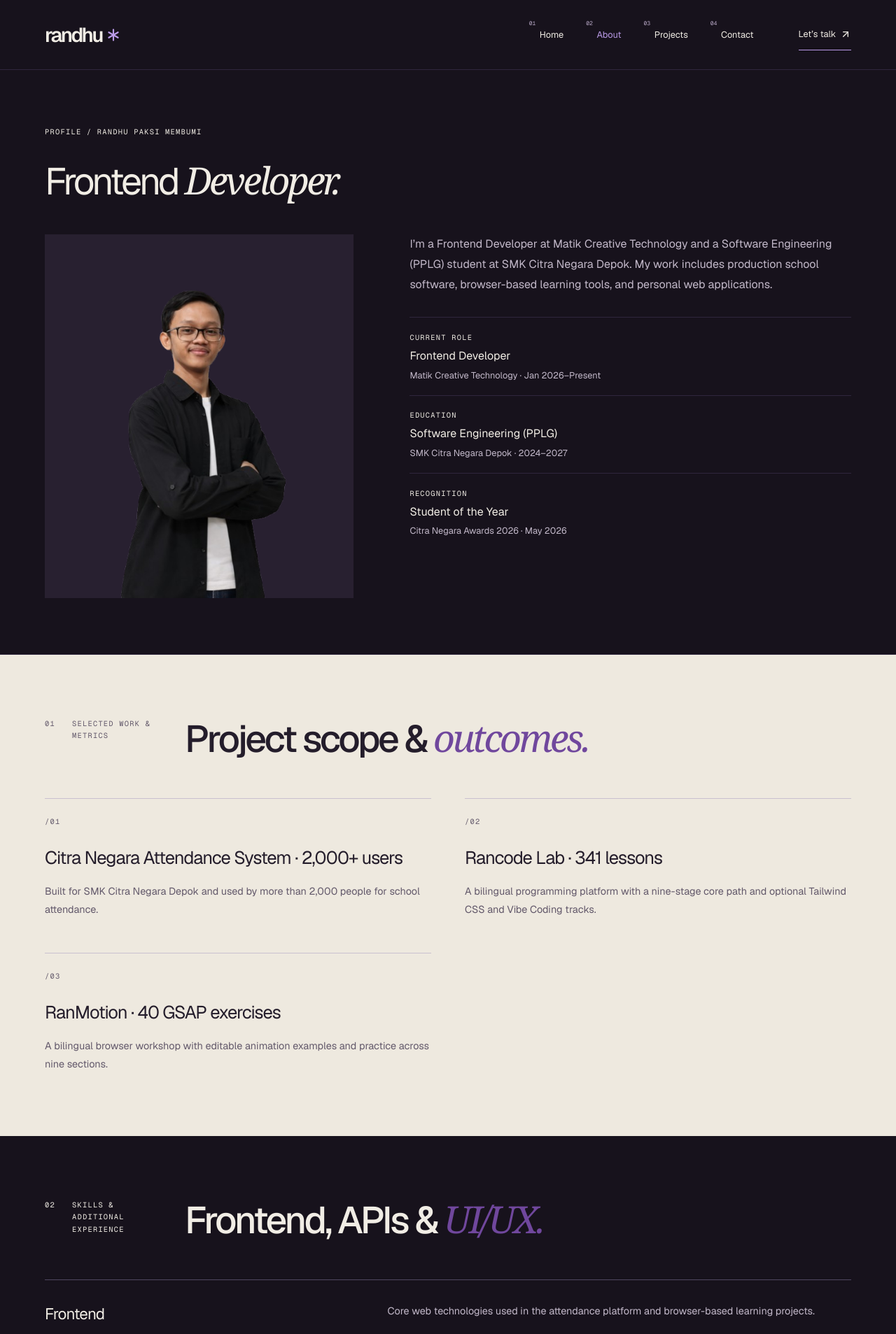
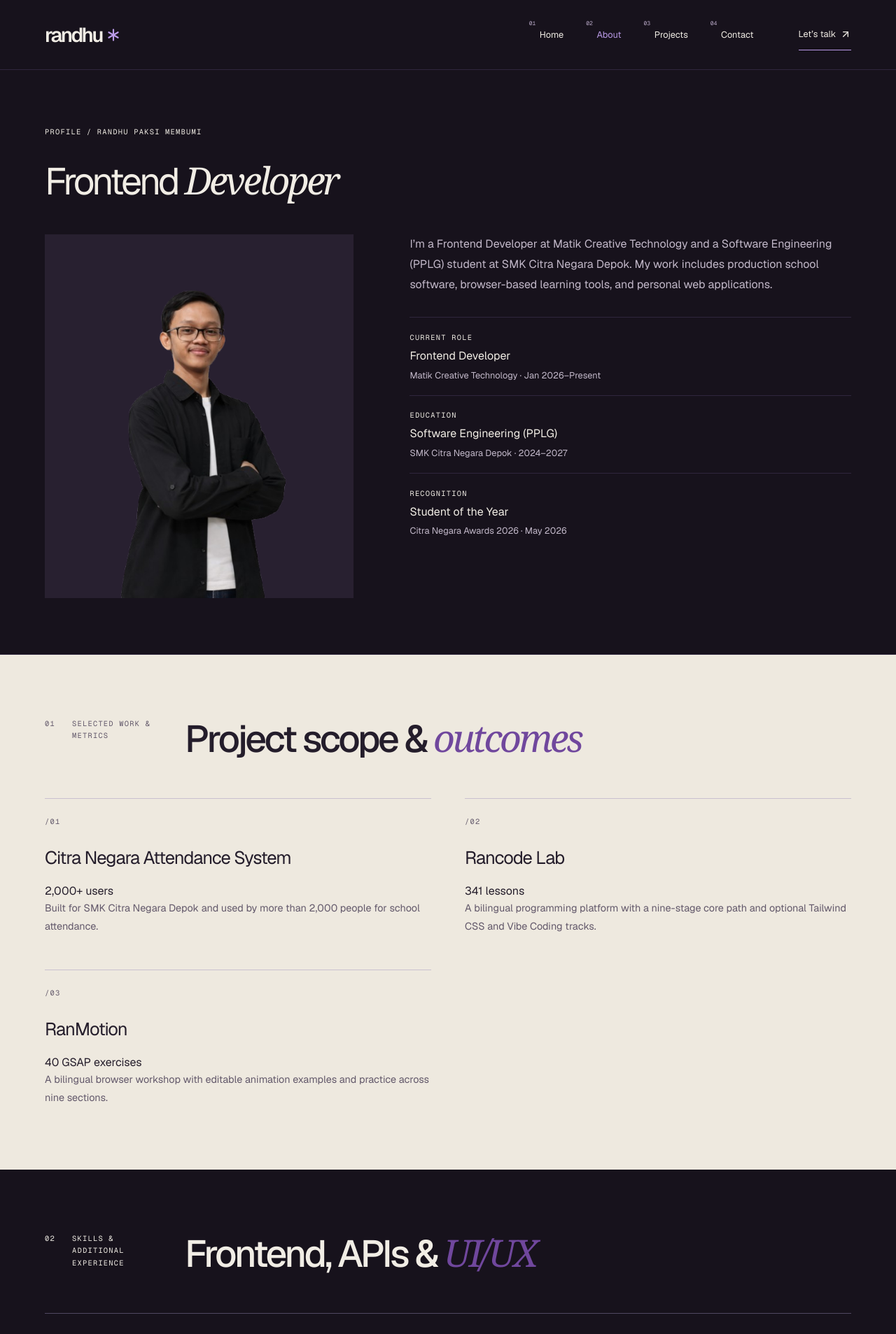
Before and after one commit to randhupaksi/rand-dev, a React (Vite) app: page /about in a window 1280 px wide. Shown: the top 1907 px of the page at 70% size. Built offline with nearby package versions, Linux system fonts and the light colour scheme; no server answers.

Commit message:
content(portfolio): clarify profile and project information

```diff
--- a/src/data/about.ts
+++ b/src/data/about.ts
@@ -2,17 +2,20 @@ import type { FaqItem, JourneyItem, ProfileHighlight, SkillGroup } from '@/types
 
 export const profileHighlights: ProfileHighlight[] = [
   {
-    title: 'Citra Negara Attendance System · 2,000+ users',
+    title: 'Citra Negara Attendance System',
+    metric: '2,000+ users',
     description:
       'Built for SMK Citra Negara Depok and used by more than 2,000 people for school attendance.',
   },
   {
-    title: 'Rancode Lab · 341 lessons',
+    title: 'Rancode Lab',
+    metric: '341 lessons',
     description:
       'A bilingual programming platform with a nine-stage core path and optional Tailwind CSS and Vibe Coding tracks.',
   },
   {
-    title: 'RanMotion · 40 GSAP exercises',
+    title: 'RanMotion',
+    metric: '40 GSAP exercises',
     description:
       'A bilingual browser workshop with editable animation examples and practice across nine sections.',
   },
--- a/src/pages/about-page.tsx
+++ b/src/pages/about-page.tsx
@@ -14,7 +14,7 @@ export default function AboutPage() {
       <header className="folio-page-intro">
         <p className="folio-label">Profile / Randhu Paksi Membumi</p>
         <h1>
-          Frontend <em>Developer.</em>
+          Frontend <em>Developer</em>
         </h1>
         <div className="about-profile">
           <img src="/images/profile/randhu-no-bg.png" alt="Randhu Paksi Membumi" />
@@ -50,7 +50,7 @@ export default function AboutPage() {
           label="Selected work & metrics"
           title={
             <>
-              Project scope & <em>outcomes.</em>
+              Project scope & <em>outcomes</em>
             </>
           }
         />
@@ -59,6 +59,7 @@ export default function AboutPage() {
             <article key={item.title}>
               <p className="folio-label">/0{index + 1}</p>
               <h3>{item.title}</h3>
+              <p className="highlight-metric">{item.metric}</p>
               <p>{item.description}</p>
             </article>
           ))}
@@ -70,7 +71,7 @@ export default function AboutPage() {
           label="Skills & additional experience"
           title={
             <>
-              Frontend, APIs & <em>UI/UX.</em>
+              Frontend, APIs & <em>UI/UX</em>
             </>
           }
         />
@@ -102,7 +103,7 @@ export default function AboutPage() {
           label="Experience & education"
           title={
             <>
-              Roles & <em>recognition.</em>
+              Roles & <em>recognition</em>
             </>
           }
         />
--- a/src/pages/contact-page.tsx
+++ b/src/pages/contact-page.tsx
@@ -14,7 +14,7 @@ export default function ContactPage() {
       <header className="folio-page-intro contact-intro">
         <p className="folio-label">Contact / Randhu Paksi Membumi</p>
         <h1>
-          Contact <em>Randhu.</em>
+          Contact <em>Randhu</em>
         </h1>
         <p>
           Frontend Developer at Matik Creative Technology. Open to frontend roles, product UI work,
@@ -27,7 +27,7 @@ export default function ContactPage() {
           label="Contact channels"
           title={
             <>
-              Professional <em>profiles.</em>
+              Professional <em>profiles</em>
             </>
           }
         />
@@ -68,7 +68,7 @@ export default function ContactPage() {
           label="Work & technologies"
           title={
             <>
-              Availability & <em>stack.</em>
+              Availability & <em>stack</em>
             </>
           }
         />
--- a/src/pages/not-found-page.tsx
+++ b/src/pages/not-found-page.tsx
@@ -7,7 +7,7 @@ export default function NotFoundPage() {
     <section className="folio-section not-found">
       <p className="folio-label">404 / A small detour</p>
       <h1>
-        This page took a different <em>turn.</em>
+        This page took a different <em>turn</em>
       </h1>
       <p>The link may have moved. There’s still plenty to explore.</p>
       <Link className="folio-text-link" to="/">
--- a/src/pages/project-detail-page.tsx
+++ b/src/pages/project-detail-page.tsx
@@ -80,7 +80,7 @@ export default function ProjectDetailPage() {
           label="Project details"
           title={
             <>
-              Features & technical <em>scope.</em>
+              Features & technical <em>scope</em>
             </>
           }
         />
@@ -104,7 +104,7 @@ export default function ProjectDetailPage() {
             label="Product features"
             title={
               <>
-                Core <em>capabilities.</em>
+                Core <em>capabilities</em>
               </>
             }
           />
@@ -125,7 +125,7 @@ export default function ProjectDetailPage() {
             label="Implementation"
             title={
               <>
-                Stack & <em>architecture.</em>
+                Stack & <em>architecture</em>
               </>
             }
           />
@@ -149,7 +149,7 @@ export default function ProjectDetailPage() {
             label="Product screenshots"
             title={
               <>
-                Interface <em>gallery.</em>
+                Interface <em>gallery</em>
               </>
             }
           />
--- a/src/pages/projects-page.tsx
+++ b/src/pages/projects-page.tsx
@@ -13,7 +13,7 @@ export default function ProjectsPage() {
           The work / {String(projects.length).padStart(2, '0')} projects
         </p>
         <h1>
-          Selected <em>projects.</em>
+          Selected <em>projects</em>
         </h1>
         <p>
           Work spans a production attendance platform, an independent studio site, an ambient SVG
--- a/src/types/about.ts
+++ b/src/types/about.ts
@@ -1,5 +1,6 @@
 export type ProfileHighlight = {
   title: string
+  metric: string
   description: string
 }
 
```
